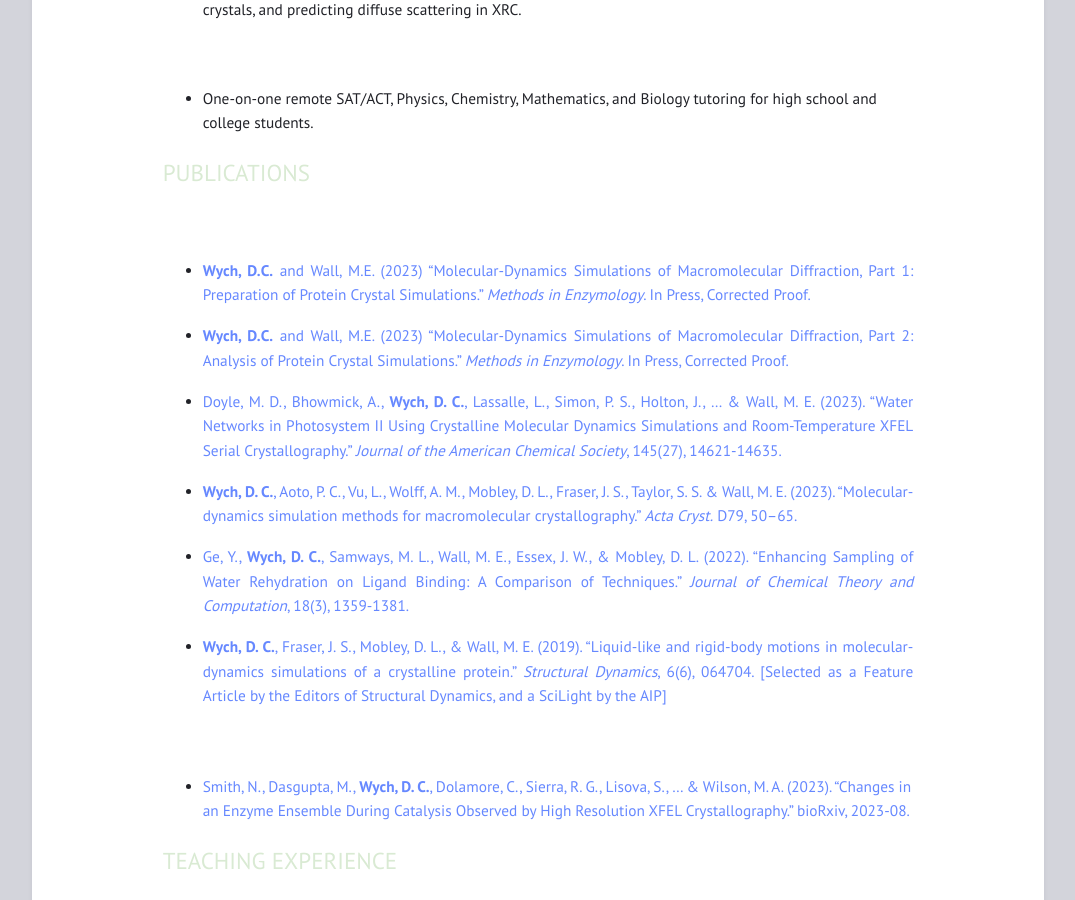
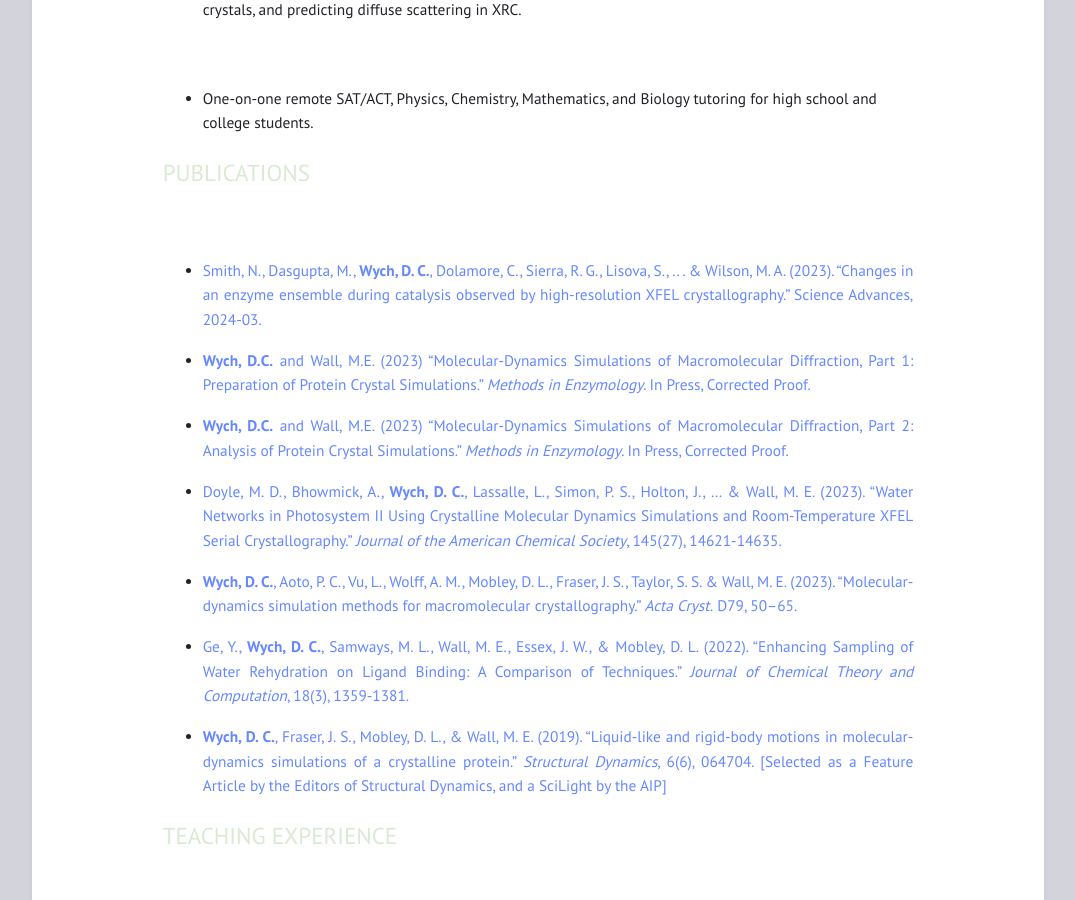
Before and after one commit to davidwych/davidwych.github.io, a Jekyll site: the page built from CV.md, in a window 1280 px wide and 900 px high, scrolled down 1789 px. Shown: the whole window, without its empty margins (102-1177 px from the left). Built offline with Jekyll 4.4.1, drawn with Linux system fonts in a browser that asks for light colours; part of the change alters nothing that is shown; some of the changed text lies outside the part shown.

Commit message:
Updated CV

```diff
--- a/CV.md
+++ b/CV.md
@@ -61,6 +61,9 @@ His research focus involves using molecular-dynamics (MD) and quantum mechanics(
 
 ### Peer-reviewed Publications
 
+- [Smith, N., Dasgupta, M., **Wych, D. C.**, Dolamore, C., Sierra, R. G., Lisova, S., ..
+. & Wilson, M. A. (2023). "Changes in an enzyme ensemble during catalysis observed by high-resolution XFEL crystallography." Science Advances, 2024-03.](https://www.science.org/doi/epdf/10.1126/sciadv.adk7201)
+
 - [**Wych, D.C.** and Wall, M.E. (2023) "Molecular-Dynamics Simulations of Macromolecular Diffraction, Part 1: Preparation of Protein Crystal Simulations." *Methods in Enzymology*. In Press, Corrected Proof.](https://www.sciencedirect.com/science/article/abs/pii/S0076687923002136)
 
 - [**Wych, D.C.** and Wall, M.E. (2023) "Molecular-Dynamics Simulations of Macromolecular Diffraction, Part 2: Analysis of Protein Crystal Simulations." *Methods in Enzymology*. In Press, Corrected Proof.](https://www.sciencedirect.com/science/article/abs/pii/S0076687923002173)
@@ -73,9 +76,6 @@ His research focus involves using molecular-dynamics (MD) and quantum mechanics(
 
 - [**Wych, D. C.**, Fraser, J. S., Mobley, D. L., & Wall, M. E. (2019). "Liquid-like and rigid-body motions in molecular-dynamics simulations of a crystalline protein." *Structural Dynamics*, 6(6), 064704. [Selected as a Feature Article by the Editors of Structural Dynamics, and a SciLight by the AIP]](https://aca.scitation.org/doi/10.1063/1.5132692)
 
-### Pre-print / In Review
-
-- [Smith, N., Dasgupta, M., **Wych, D. C.**, Dolamore, C., Sierra, R. G., Lisova, S., ... & Wilson, M. A. (2023). "Changes in an Enzyme Ensemble During Catalysis Observed by High Resolution XFEL Crystallography." bioRxiv, 2023-08.](https://www.biorxiv.org/content/10.1101/2023.08.15.553460.full.pdf)
 
 ## TEACHING EXPERIENCE
 
@@ -247,6 +247,9 @@ Member of the American Chemical Society (ACS), Biophysical Society (BPS), and Am
 
 ## PROFESSIONAL PRESENTATIONS
 
+["Modeling of protein structural heterogeneity in X-ray Crystallography and CryoEM"](https://www.youtube.com/watch?v=LtUCgHG2r-c)
+- Invited guest seminar at the Institute for Quantitative Biomedicine, Protein Data Bank, Rutgers, New Jersey
+
 “Analysis of Molecular Dynamics Simulations of Protein Crystals”
 - Invited lecture at the 57th Course of the Erice International School of Crystallography
 
```
